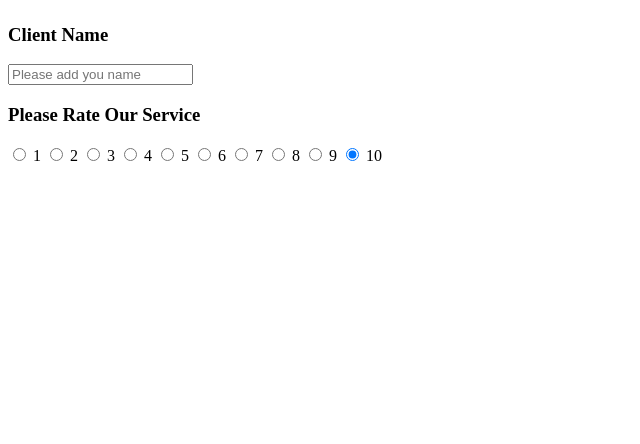
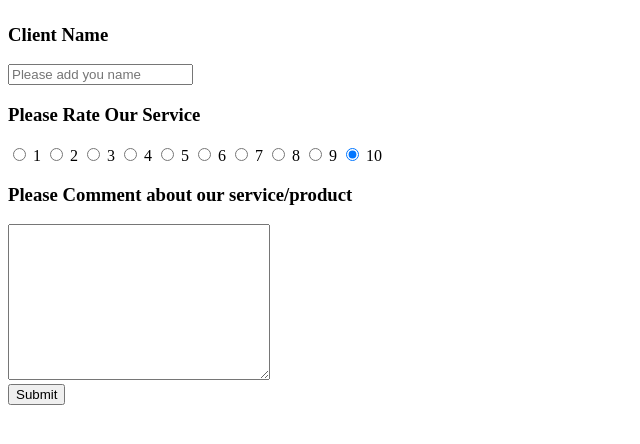
Before and after one commit to rodrigodadam/PP3, a Python web app: template templates/success.html in a window 1280 px wide. Shown: the part 207-651 px from the top of the page, without its empty margins (0-640 px from the left). Run offline with Jinja, Linux system fonts and the light colour scheme; the template is opened without the code that fills it, so the values that code supplies are empty.

Commit message:
Add client comment structure

```diff
--- a/templates/success.html
+++ b/templates/success.html
@@ -20,7 +20,7 @@
             </div>
 
         <!-- === Rating 1 to 10 === -->
-        <div class="form-group">
+            <div class="form-client">
                 <h3>Please Rate Our Service</h3>
                 <input type="radio" name="rating" value="1" /> 1
                 <input type="radio" name="rating" value="2" /> 2
@@ -34,11 +34,12 @@
                 <input type="radio" name="rating" value="10" checked /> 10
             </div>
 
-
-
         <!-- === Client Comment === -->
-
-
+            <div class="form-client">
+                <h3>Please Comment about our service/product</h3>
+                <textarea name="comments" id="" cols="30" rows="10"></textarea>
+            </div>
+            <input class="btn" type="submit" value="Submit">
         </form>
     </div>
 </body>
```
Lines whose indentation alone changed are shown as unchanged.
